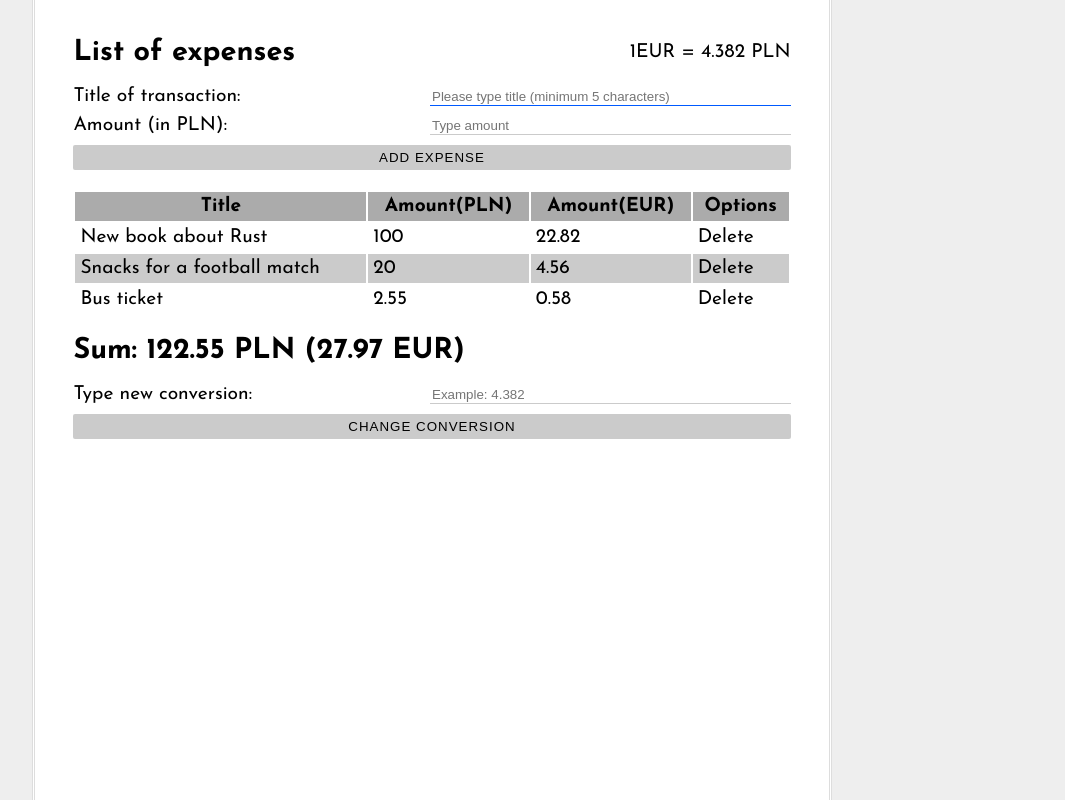
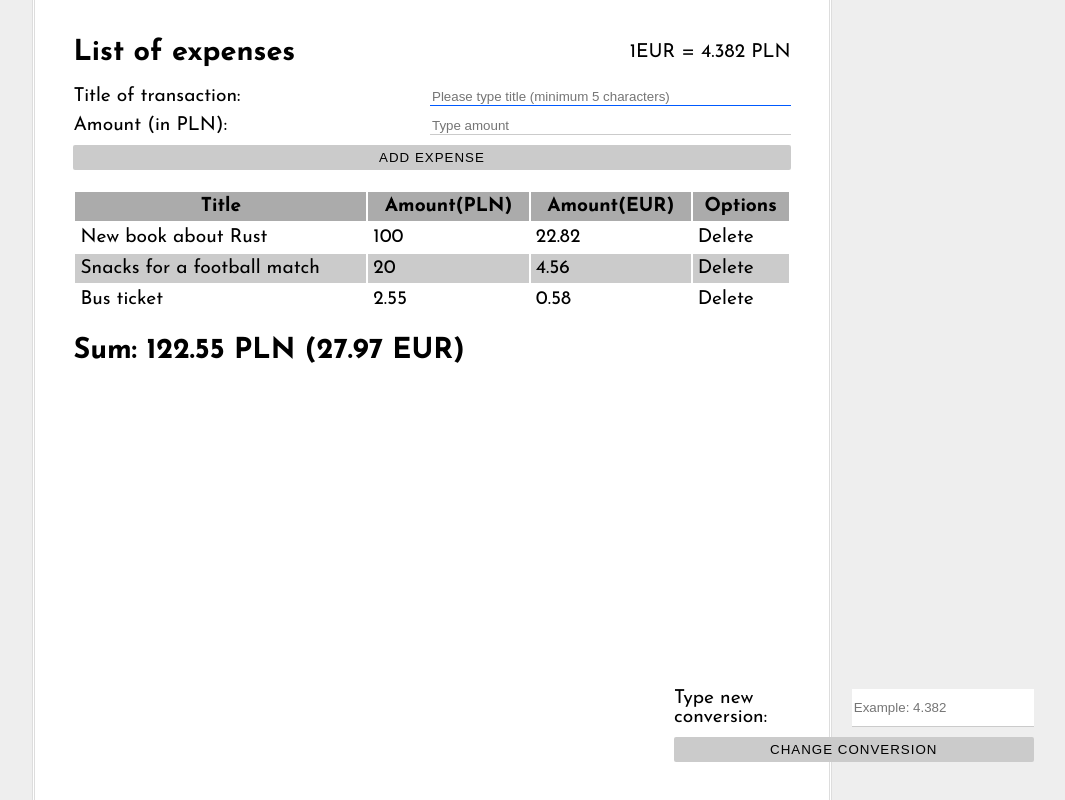
Before and after one commit to tomaszpach/list-of-expenses, a React (Create React App) app: page / in a window 1280 px wide. Shown: the whole page, without its empty margins (208-1273 px from the left). Built offline with nearby package versions, Linux system fonts and the light colour scheme.

Commit message:
updated conversion place

```diff
--- a/src/App.css
+++ b/src/App.css
@@ -70,6 +70,11 @@ form {
     margin-bottom: 10px; }
     form label span, form label input {
       flex: 1; }
+  form.conversion {
+    position: absolute;
+    bottom: 2em;
+    right: 2em;
+    margin-bottom: 0; }
 
 table {
   width: 100%;
--- a/src/components/Conversion/Conversion.js
+++ b/src/components/Conversion/Conversion.js
@@ -3,7 +3,7 @@ import Input from "../Inputs/_input";
 
 const Conversion = ({conversion, onSubmit, onChange}) => {
     return (
-        <form onSubmit={(e) => onSubmit(e)}>
+        <form className="conversion" onSubmit={(e) => onSubmit(e)}>
             <Input title="Type new conversion:"
                    step=".001"
                    required
--- a/src/styles/_form.scss
+++ b/src/styles/_form.scss
@@ -12,4 +12,11 @@ form {
       flex: 1;
     }
   }
+
+  &.conversion {
+    position: absolute;
+    bottom: 2em;
+    right: 2em;
+    margin-bottom: 0;
+  }
 }
```
